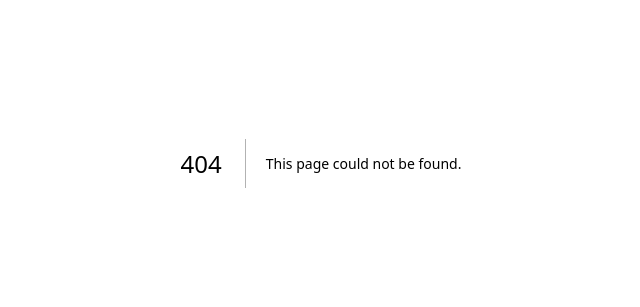
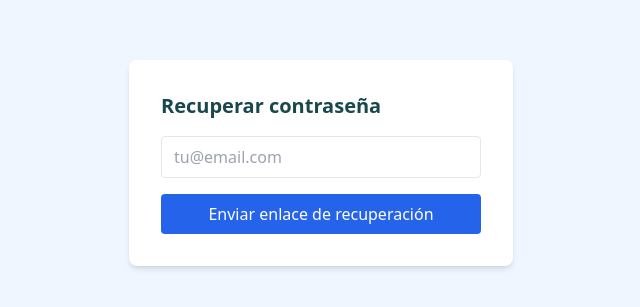
Before and after one commit to albertoattie17-apps/isola-, a Next.js app: page /login/app/forgot-password in a window 1280 px wide. Before the commit this address had no page. Shown: the part 237-544 px from the top of the page, without its empty margins (319-959 px from the left). Built offline with nearby package versions, Linux system fonts and the light colour scheme.

Commit message:
Create page.js

```diff
--- /dev/null
+++ b/app/login/app/forgot-password/page.js
@@ -0,0 +1,39 @@
+'use client'
+import { useState } from 'react'
+import { createClient } from '@/lib/supabase' // ajusta al path que ya usas en tu proyecto
+
+export default function ForgotPassword() {
+  const [email, setEmail] = useState('')
+  const [status, setStatus] = useState(null)
+
+  const handleSubmit = async (e) => {
+    e.preventDefault()
+    setStatus('loading')
+    const supabase = createClient()
+    const { error } = await supabase.auth.resetPasswordForEmail(email, {
+      redirectTo: `${window.location.origin}/reset-password`,
+    })
+    setStatus(error ? 'error' : 'sent')
+  }
+
+  return (
+    <div className="min-h-screen flex items-center justify-center bg-blue-50">
+      <form onSubmit={handleSubmit} className="bg-white p-8 rounded-lg shadow-md w-full max-w-sm">
+        <h1 className="text-xl font-bold mb-4">Recuperar contraseña</h1>
+        <input
+          type="email"
+          required
+          placeholder="tu@email.com"
+          value={email}
+          onChange={(e) => setEmail(e.target.value)}
+          className="w-full border rounded px-3 py-2 mb-4"
+        />
+        <button type="submit" className="w-full bg-blue-600 text-white rounded py-2">
+          Enviar enlace de recuperación
+        </button>
+        {status === 'sent' && <p className="text-green-600 mt-3">Revisa tu correo para continuar.</p>}
+        {status === 'error' && <p className="text-red-600 mt-3">Hubo un error. Intenta de nuevo.</p>}
+      </form>
+    </div>
+  )
+}
```
